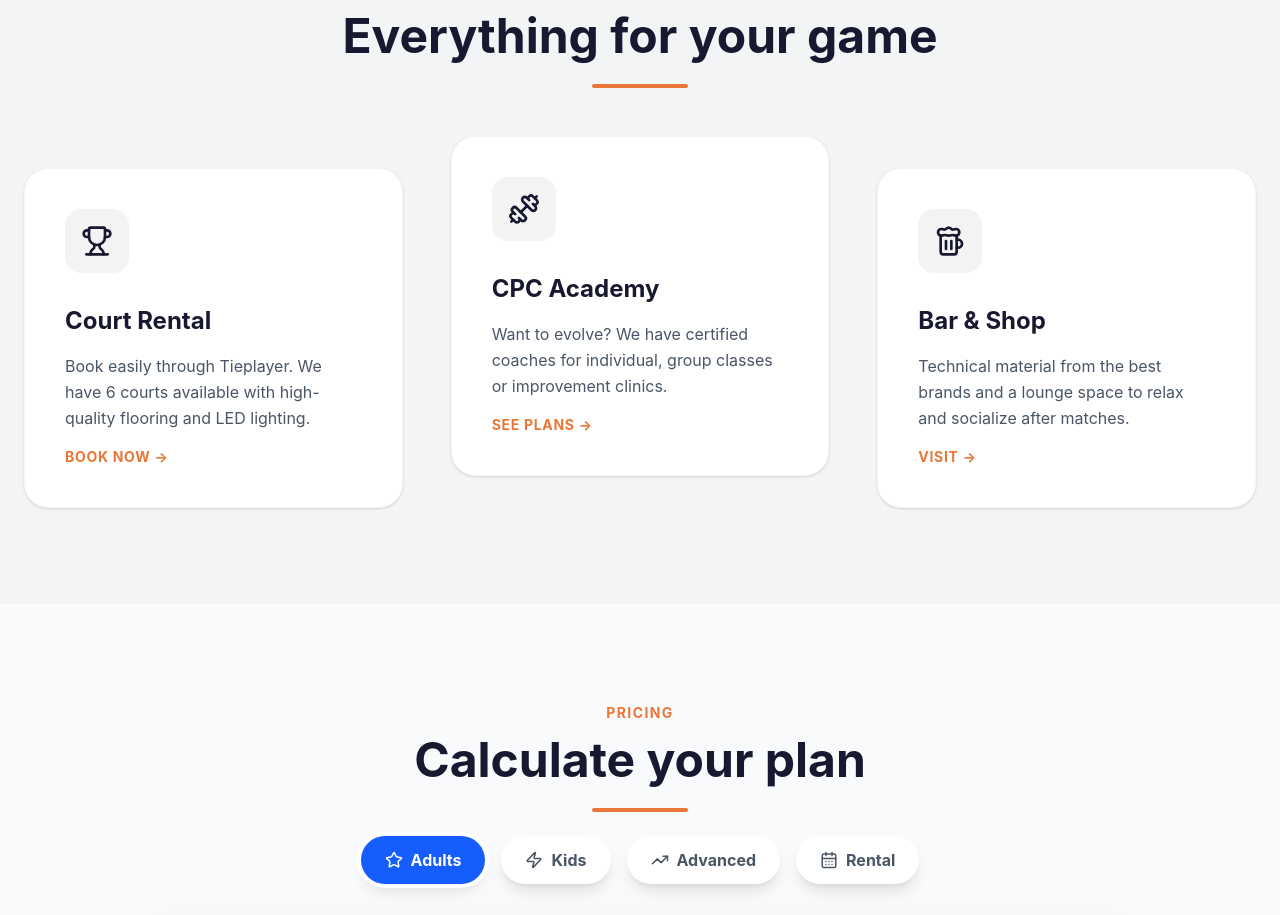
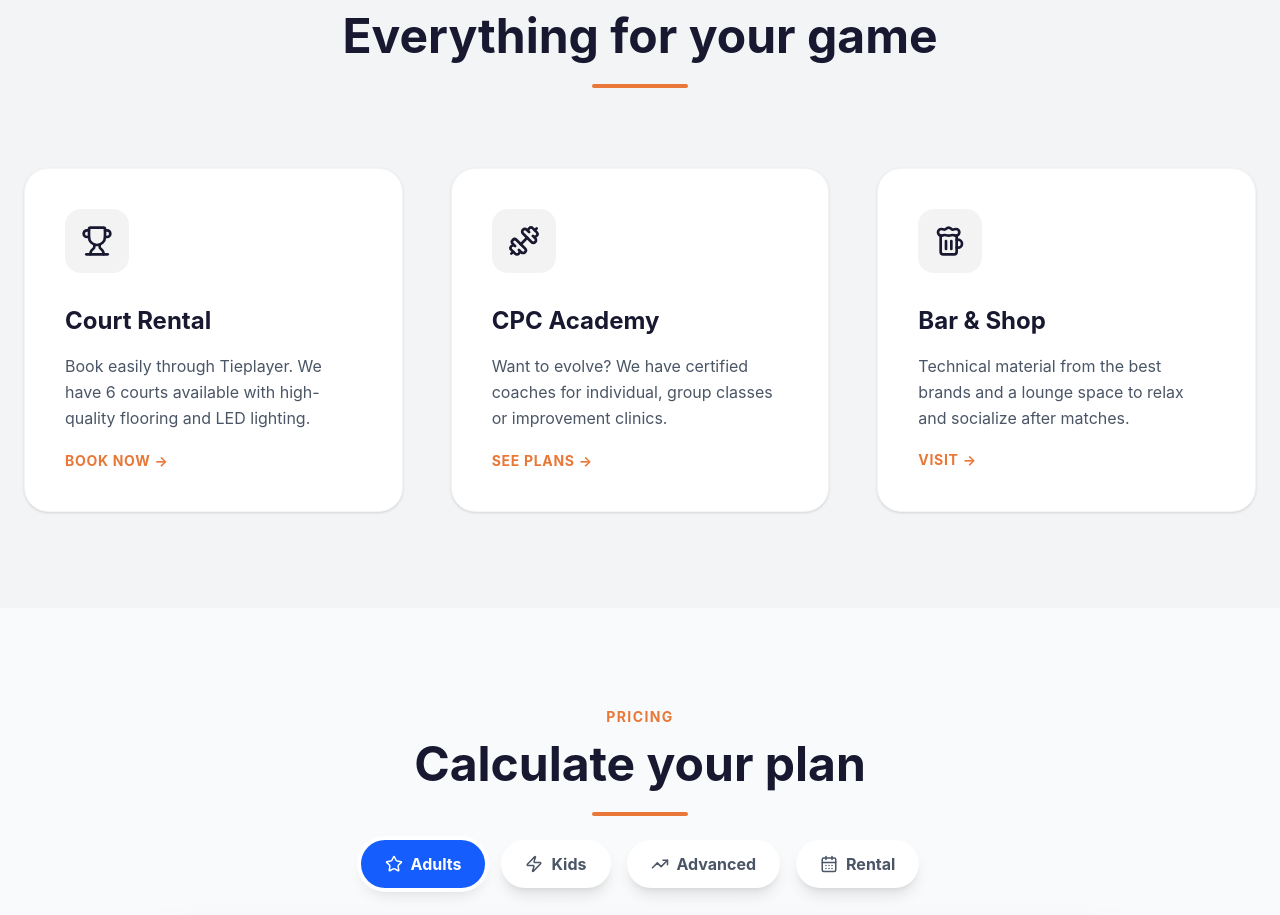
Before and after one commit to Santosha17/ClubePadelCaldas, a Next.js app: page /en in a window 1280 px wide. Shown: the part 920-1835 px from the top of the page. Built offline with nearby package versions, Linux system fonts and the light colour scheme.

Commit message:
update no easter egg, cards estão iguas quando o cursor passa por cima para dificultar, agora sao precisos 5 cliques no icone da beer

```diff
--- a/src/components/FeaturesGrid.tsx
+++ b/src/components/FeaturesGrid.tsx
@@ -9,22 +9,22 @@ import { m, LazyMotion, domAnimation, AnimatePresence, Variants } from 'framer-m
 export default function FeaturesGrid() {
     const t = useTranslations('Services');
 
+    // --- ESTADOS DO EASTER EGG (BAR) ---
     const [isDrunk, setIsDrunk] = useState(false);
-    const timerRef = useRef<NodeJS.Timeout | null>(null);
+    const [isClicking, setIsClicking] = useState(false);
+
+    const clickCountRef = useRef(0);
+    const resetTimerRef = useRef<NodeJS.Timeout | null>(null);
     const audioRef = useRef<HTMLAudioElement | null>(null);
 
     useEffect(() => {
         return () => {
-            if (timerRef.current) clearTimeout(timerRef.current);
-            if (audioRef.current) {
-                audioRef.current.pause();
-                audioRef.current = null;
-            }
+            if (resetTimerRef.current) clearTimeout(resetTimerRef.current);
+            if (audioRef.current) { audioRef.current.pause(); audioRef.current = null; }
         };
     }, []);
 
     const triggerDrunkenStory = () => {
-        if (!isDrunk) {
         try {
             if (!audioRef.current) {
                 audioRef.current = new Audio('/sounds/beer.mp3');
@@ -32,40 +32,58 @@ export default function FeaturesGrid() {
             }
             audioRef.current.currentTime = 0;
             audioRef.current.play().catch(() => null);
-            } catch (e) { /* ignore */ }
+        } catch (e) { }
+
+        setIsDrunk(true);
+
+        setTimeout(() => {
+            setIsDrunk(false);
+            clickCountRef.current = 0;
+        }, 10000);
+    };
+
+    const handleBeerClick = () => {
+        if (isDrunk) return;
+
+        clickCountRef.current += 1;
+
+        setIsClicking(true);
+        setTimeout(() => setIsClicking(false), 200);
+
+        if (resetTimerRef.current) clearTimeout(resetTimerRef.current);
+
+        if (clickCountRef.current >= 5) {
+            triggerDrunkenStory();
+            clickCountRef.current = 0;
+            return;
         }
 
-        if (timerRef.current) clearTimeout(timerRef.current);
-        setIsDrunk(true);
-
-        timerRef.current = setTimeout(() => setIsDrunk(false), 10000);
+        resetTimerRef.current = setTimeout(() => {
+            clickCountRef.current = 0;
+            setIsClicking(false);
+        }, 2000);
     };
 
-    // --- VARIANTES ORIGINAIS RESTAURADAS ---
     const containerVariants: Variants = {
         hidden: { opacity: 0 },
-        visible: {
-            opacity: 1,
-            transition: {
-                staggerChildren: 0.2 // Stagger original mais elegante
-            }
-        }
+        visible: { opacity: 1, transition: { staggerChildren: 0.2 } }
     };
 
     const itemVariants: Variants = {
-        hidden: { opacity: 0, y: 30 }, // Movimento original de 30px
-        visible: {
-            opacity: 1,
-            y: 0,
-            transition: { duration: 0.6, ease: "easeOut" }
-        }
+        hidden: { opacity: 0, y: 30 },
+        visible: { opacity: 1, y: 0, transition: { duration: 0.6, ease: "easeOut" } }
     };
+
+    // Classes base partilhadas
+    // O 'group' aqui é essencial para o hover funcionar
+    const cardBaseClasses = "bg-white p-10 rounded-3xl shadow-sm hover:shadow-2xl transition-all duration-300 border border-gray-100 group flex flex-col relative overflow-hidden h-full";
+    // O 'group-hover:bg-brand-terracotta' muda a cor de fundo do container do ícone
+    const iconBaseClasses = "w-16 h-16 bg-brand-navy/5 rounded-2xl flex items-center justify-center mb-8 group-hover:bg-brand-terracotta transition-colors";
 
     return (
         <LazyMotion features={domAnimation}>
             <section className="py-24 px-6 bg-brand-bg scroll-mt-20" id="servicos">
                 <div className="container mx-auto">
-                    {/* Cabeçalho */}
                     <m.div
                         initial={{ opacity: 0, y: -20 }}
                         whileInView={{ opacity: 1, y: 0 }}
@@ -88,15 +106,16 @@ export default function FeaturesGrid() {
                         viewport={{ once: true, margin: "-100px" }}
                         className="grid md:grid-cols-3 gap-12"
                     >
-                        {/* Card 1: Aluguer */}
-                        <m.a
-                            variants={itemVariants}
+                        {/* CARD 1: ALUGUER */}
+                        <m.div variants={itemVariants} className="h-full">
+                            <a
                                 href="https://go.tieplayer.com/link/ClubePadeldasCaldas"
                                 target="_blank"
                                 rel="noopener noreferrer"
-                            className="bg-white p-10 rounded-3xl shadow-sm hover:shadow-2xl transition-all duration-300 border border-gray-100 group flex flex-col relative overflow-hidden"
+                                className={cardBaseClasses}
                             >
-                            <div className="w-16 h-16 bg-brand-navy/5 rounded-2xl flex items-center justify-center mb-8 group-hover:bg-brand-terracotta transition-colors">
+                                <div className={iconBaseClasses}>
+                                    {/* 'group-hover:text-white' torna o ícone branco no hover */}
                                     <Trophy className="text-brand-navy group-hover:text-white w-8 h-8 transition-colors" />
                                 </div>
                                 <h3 className="text-2xl font-bold text-brand-navy mb-4 flex items-center gap-2">
@@ -109,15 +128,14 @@ export default function FeaturesGrid() {
                                 <span className="text-brand-terracotta font-bold text-sm uppercase tracking-wider mt-auto">
                                     {t('cards.rent.cta')} &rarr;
                                 </span>
-                        </m.a>
+                            </a>
+                        </m.div>
 
-                        {/* Card 2: Academia */}
+                        {/* CARD 2: ACADEMIA */}
                         <m.div variants={itemVariants} className="h-full">
-                            <Link
-                                href="#precos"
-                                className="bg-white p-10 rounded-3xl shadow-sm hover:shadow-2xl transition-all duration-300 border border-gray-100 group mt-0 md:-mt-8 flex flex-col relative overflow-hidden ring-4 ring-transparent hover:ring-brand-terracotta/10 h-full"
-                            >
-                                <div className="w-16 h-16 bg-brand-navy/5 rounded-2xl flex items-center justify-center mb-8 group-hover:bg-brand-terracotta transition-colors">
+                            <Link href="#precos" className={cardBaseClasses}>
+                                <div className={iconBaseClasses}>
+                                    {/* 'group-hover:text-white' torna o ícone branco no hover */}
                                     <Dumbbell className="text-brand-navy group-hover:text-white w-8 h-8 transition-colors" />
                                 </div>
                                 <h3 className="text-2xl font-bold text-brand-navy mb-4 flex items-center gap-2">
@@ -133,18 +151,23 @@ export default function FeaturesGrid() {
                             </Link>
                         </m.div>
 
-                        {/* Card 3: Bar & Loja (Easter Egg) */}
+                        {/* CARD 3: BAR (CORRIGIDO) */}
                         <m.div
                             variants={itemVariants}
-                            className={`bg-white p-10 rounded-3xl shadow-sm hover:shadow-2xl transition-all duration-300 border border-gray-100 group flex flex-col relative overflow-hidden h-full ${
-                                isDrunk ? 'border-brand-terracotta/50 ring-4 ring-brand-terracotta/20 scale-105 z-20' : ''
-                            }`}
+                            className={`${cardBaseClasses} ${isDrunk ? 'border-brand-terracotta/50 ring-4 ring-brand-terracotta/20 scale-105 z-20' : ''}`}
                             animate={isDrunk ? {
                                 rotate: [0, -2, 2, -1, 1, 0],
                                 transition: { duration: 4, repeat: Infinity, ease: "easeInOut" }
                             } : {}}
                         >
-                            {/* BOLHAS E FUNDO LÍQUIDO ORIGINAIS */}
+                            {!isDrunk && (
+                                <Link
+                                    href="/contactos"
+                                    className="absolute inset-0 z-0"
+                                    aria-label={t('cards.bar.title')}
+                                />
+                            )}
+
                             <AnimatePresence>
                                 {isDrunk && (
                                     <>
@@ -152,24 +175,14 @@ export default function FeaturesGrid() {
                                             initial={{ height: "0%" }}
                                             animate={{ height: "100%" }}
                                             exit={{ height: "0%" }}
-                                            transition={{ duration: 2, ease: "easeInOut" }}
                                             className="absolute bottom-0 left-0 w-full bg-gradient-to-t from-yellow-400/20 to-transparent pointer-events-none z-0"
                                         />
-                                        {[...Array(10)].map((_, i) => ( // Restaurado para 10 bolhas
+                                        {[...Array(6)].map((_, i) => (
                                             <m.div
                                                 key={i}
                                                 initial={{ bottom: -20, left: `${Math.random() * 100}%`, opacity: 0 }}
-                                                animate={{
-                                                    bottom: "120%",
-                                                    opacity: [0, 1, 0],
-                                                    x: Math.random() * 40 - 20
-                                                }}
-                                                transition={{
-                                                    duration: 2 + Math.random() * 2,
-                                                    repeat: Infinity,
-                                                    delay: Math.random() * 2,
-                                                    ease: "linear"
-                                                }}
+                                                animate={{ bottom: "120%", opacity: [0, 1, 0], x: Math.random() * 40 - 20 }}
+                                                transition={{ duration: 2 + Math.random() * 2, repeat: Infinity, delay: Math.random() * 2 }}
                                                 className="absolute w-2 h-2 bg-yellow-500/40 rounded-full z-0 pointer-events-none"
                                             />
                                         ))}
@@ -177,21 +190,32 @@ export default function FeaturesGrid() {
                                 )}
                             </AnimatePresence>
 
-                            <button
-                                onClick={triggerDrunkenStory}
-                                className={`w-16 h-16 rounded-2xl flex items-center justify-center mb-8 transition-all duration-300 z-10 cursor-pointer ${
-                                    isDrunk
-                                        ? 'bg-brand-terracotta text-white scale-125 rotate-12 shadow-xl'
-                                        : 'bg-brand-navy/5 text-brand-navy group-hover:bg-brand-terracotta group-hover:text-white'
-                                }`}
+                            <div
+                                onClick={(e) => {
+                                    e.preventDefault();
+                                    e.stopPropagation();
+                                    handleBeerClick();
+                                }}
+                                className={`${iconBaseClasses} relative z-10 cursor-pointer select-none`}
                             >
-                                <Beer className={`w-8 h-8 transition-colors ${isDrunk ? 'animate-bounce' : ''}`} />
-                            </button>
+                                <m.div
+                                    animate={{
+                                        rotate: isClicking
+                                            ? (clickCountRef.current % 2 === 0 ? -30 : 30)
+                                            : 0,
+                                        scale: isClicking ? 1.1 : 1,
+                                    }}
+                                    transition={{ type: "spring", stiffness: 400, damping: 15 }}
+                                >
+                                    {/* CORREÇÃO AQUI: Adicionado 'text-brand-navy group-hover:text-white' */}
+                                    <Beer className={`w-8 h-8 transition-colors text-brand-navy group-hover:text-white ${isDrunk ? 'animate-bounce' : ''}`} />
+                                </m.div>
+                            </div>
 
-                            <div className="flex-grow z-10 flex flex-col relative">
+                            <div className="flex-grow z-0 pointer-events-none">
                                 <AnimatePresence mode="wait">
                                     {!isDrunk ? (
-                                        <m.div key="normal" initial={{ opacity: 0 }} animate={{ opacity: 1 }} exit={{ opacity: 0 }} className="flex flex-col h-full">
+                                        <m.div key="normal" initial={{ opacity: 0 }} animate={{ opacity: 1 }} exit={{ opacity: 0 }}>
                                             <h3 className="text-2xl font-bold text-brand-navy mb-4 flex items-center gap-2">
                                                 {t('cards.bar.title')}
                                                 <ArrowRight className="w-5 h-5 opacity-0 -translate-x-2 group-hover:opacity-100 group-hover:translate-x-0 transition-all text-brand-terracotta" />
@@ -199,19 +223,19 @@ export default function FeaturesGrid() {
                                             <p className="text-gray-600 leading-relaxed mb-4">
                                                 {t('cards.bar.description')}
                                             </p>
-                                            <Link href="/contactos" className="text-brand-terracotta font-bold text-sm uppercase tracking-wider mt-auto inline-block">
+                                            <span className="text-brand-terracotta font-bold text-sm uppercase tracking-wider mt-auto inline-block">
                                                 {t('cards.bar.cta')} &rarr;
-                                            </Link>
+                                            </span>
                                         </m.div>
                                     ) : (
-                                        <m.div key="drunk" initial={{ opacity: 0, scale: 0.9 }} animate={{ opacity: 1, scale: 1 }} exit={{ opacity: 0 }} className="flex flex-col h-full">
+                                        <m.div key="drunk" initial={{ opacity: 0, scale: 0.9 }} animate={{ opacity: 1, scale: 1 }} exit={{ opacity: 0 }} className="pointer-events-auto">
                                             <h3 className="text-xl font-black uppercase tracking-wider text-brand-terracotta mb-2 flex items-center gap-2">
                                                 Hic! Segredo... 🥴
                                             </h3>
                                             <p className="text-brand-navy font-medium leading-relaxed italic mb-6 bg-white/80 backdrop-blur-sm p-3 rounded-lg border border-brand-terracotta/20 text-sm shadow-inner">
                                                 "O nosso Hino não foi escrito por poetas... nasceu aqui mesmo, depois de uma <span className="text-brand-terracotta font-black">BUBEDEIRA</span> histórica! Verdade!"
                                             </p>
-                                            <Link href="/hino" className="text-white bg-brand-terracotta px-4 py-3 rounded-xl font-bold text-xs uppercase tracking-wider mt-auto inline-block text-center hover:bg-brand-navy transition-all shadow-lg hover:shadow-brand-terracotta/40 transform hover:-translate-y-1">
+                                            <Link href="/hino" className="relative z-50 text-white bg-brand-terracotta px-4 py-3 rounded-xl font-bold text-xs uppercase tracking-wider mt-auto inline-block text-center hover:bg-brand-navy transition-all shadow-lg hover:shadow-brand-terracotta/40 transform hover:-translate-y-1">
                                                 🎶 Ouvir a "Obra de Arte"
                                             </Link>
                                         </m.div>
```
Lines whose indentation alone changed are shown as unchanged.
